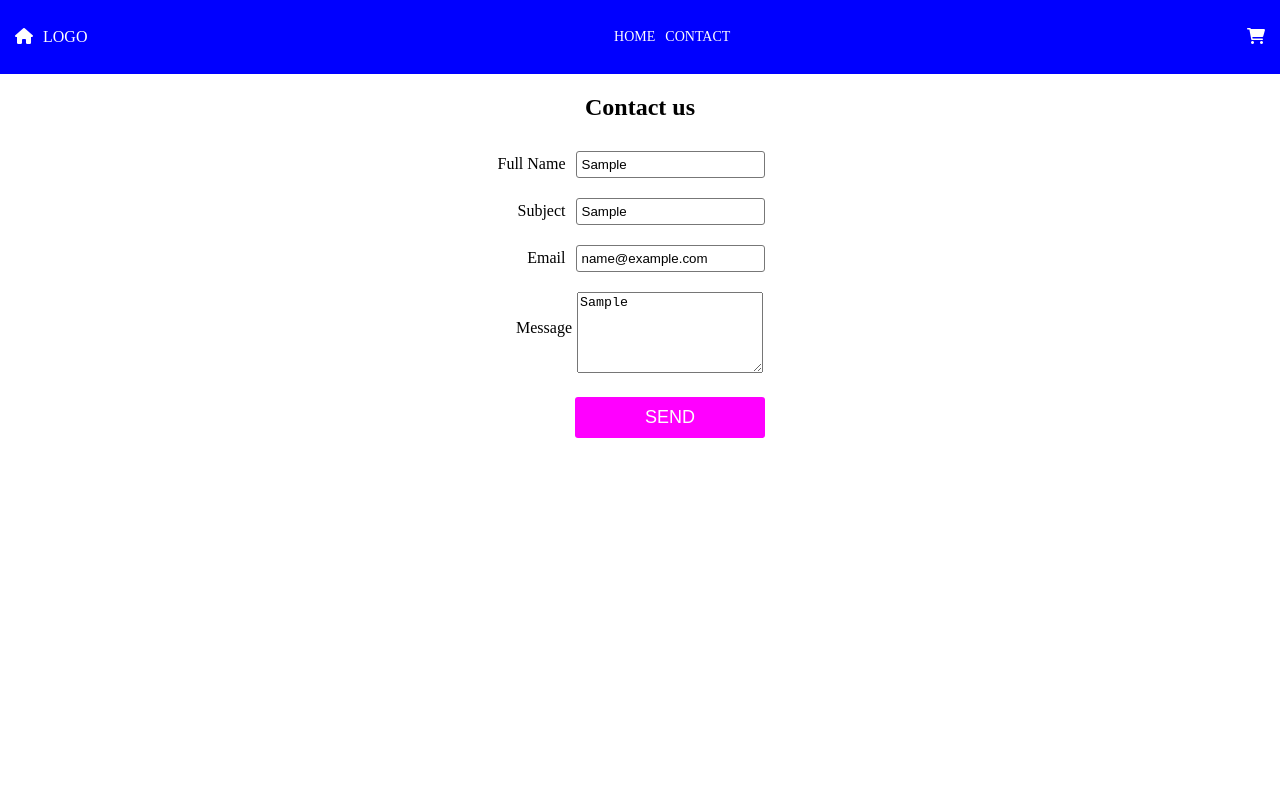
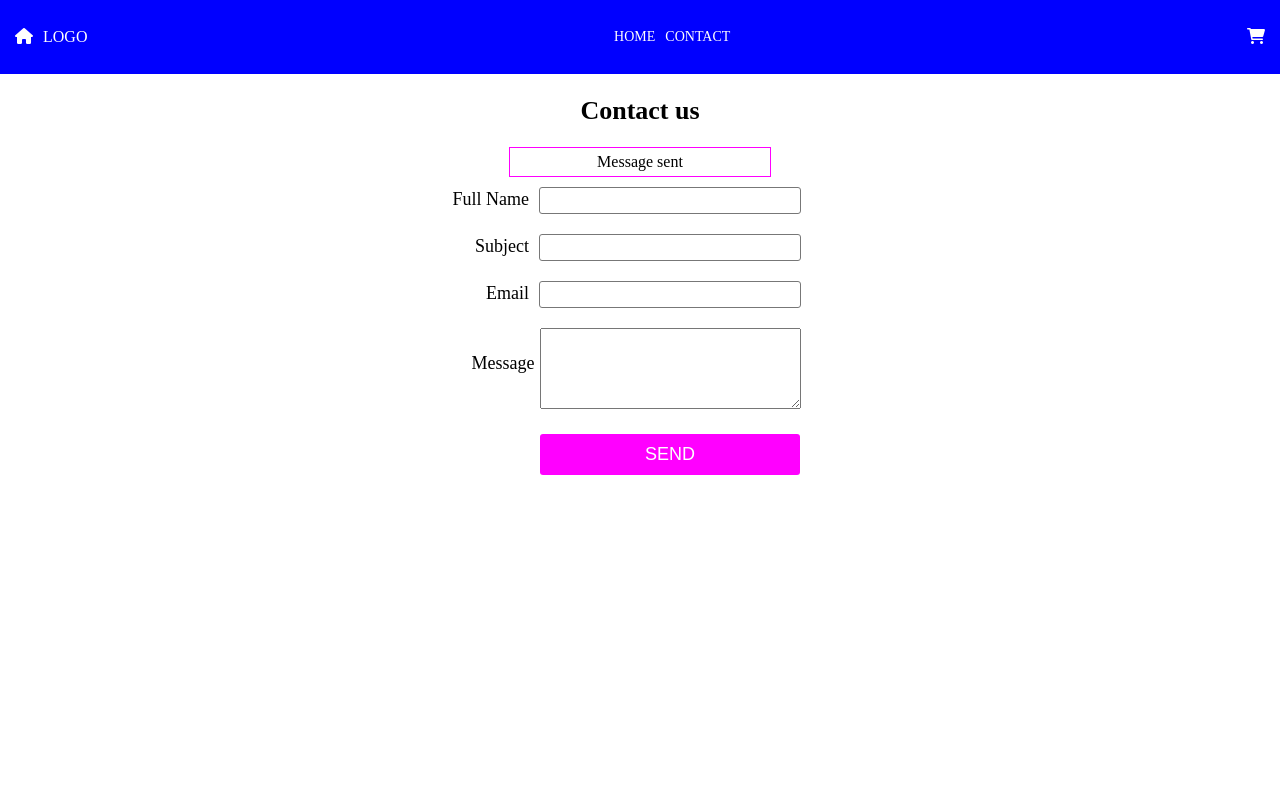
Before and after one commit to tnjensen/CA, a React (Vite) app: page /contact in a window 1280 px wide. Both pictures are taken after typing "Sample", "Sample", "name@example.com", "Sample" into the empty fields and a click on the input "Send". Shown: the top 800 px of the page. Built offline with nearby package versions, Linux system fonts and the light colour scheme.

Commit message:
Edited responsive + refactor files

```diff
--- a/src/App.jsx
+++ b/src/App.jsx
@@ -1,18 +1,15 @@
-import { useState } from 'react'
 import { Routes, Route} from 'react-router-dom'
 import './App.module.css'
 import Layout from './components/layout/Layout'
 import Home from './components/home/Home'
 import RouteNotFound from './components/RouteNotFound.'
 import Product from './components/product/Product'
-/* import ProductHook from './components/product/Product_hook' */
 import Cart from './components/cart/Cart'
 import Checkout from './components/checkout/Checkout'
 import Shop from './components/shop/Shop'
 import Contact from './components/contact/Contact'
 
 function App() {
-  const [products, setProducts] = useState(0);
 
   return (
     <div>
--- a/src/App.module.css
+++ b/src/App.module.css
@@ -1,7 +1,6 @@
-#root {
+:root {
   max-width: 1280px;
   margin: 0 auto;
-  padding: 2rem;
   text-align: center;
 }
 body{
--- a/src/components/checkout/Checkout.jsx
+++ b/src/components/checkout/Checkout.jsx
@@ -15,7 +15,7 @@ function Checkout(){
             setCart(clearCart);
         }
 
-    }, [cart, setCart, setCounter, clearCart]);
+    }, [cart, setCart, counter, setCounter, clearCart]);
 
     return(
         <div className={styles.checkoutContent}>
--- a/src/components/contact/Contact.jsx
+++ b/src/components/contact/Contact.jsx
@@ -1,6 +1,8 @@
+import { useState } from 'react';
 import styles from './contact.module.css';
 
 function Contact(){
+    const [message,setMessage] = useState("");
 
     const handleSubmit = (e) => {
         e.preventDefault();
@@ -9,10 +11,13 @@ function Contact(){
 
         const json = Object.fromEntries(formData.entries());
         console.log(json);
+        setMessage("Message sent");
+        e.target.reset();
     }
     return(
         <div className={styles.mainContent}>
             <h2 className={styles.contactHeader}>Contact us</h2>
+            {message && <div className={styles.submitMessage}>{message}</div>}
             <form onSubmit={handleSubmit} className={styles.contactForm}>
                 <div><label htmlFor='fullName'>Full Name</label>
                 <input type='text' name='fullName' minLength='3' required />
--- a/src/components/contact/contact.module.css
+++ b/src/components/contact/contact.module.css
@@ -21,9 +21,9 @@ input{
 textarea{
     position: relative;
     left: -5px;
-   display: inline-block;
-   width: 180px;
-   margin: 10px 0 0 10px;
+    display: inline-block;
+    width: 180px;
+    margin: 10px 0 0 10px;
 }
 .messageLabel{
     position: relative;
@@ -45,3 +45,28 @@ textarea{
 .submitButton:hover{
     opacity: .7;
 }
+.submitMessage{
+    border: 1px solid #ff00ff;
+    padding: 5px;
+    width: 250px;
+    position: relative;
+    left: 50%;
+    transform: translateX(-50%);
+}
+@media screen and (min-width: 768px){
+    h2{
+        font-size: 26px;
+    }
+    label{
+        font-size: 18px;
+    }
+    input{
+        width: 250px;
+    }
+    textarea{
+        width: 255px;
+    }
+    .submitButton{
+        width: 260px;
+    }
+}
--- a/src/components/products/Products.jsx
+++ b/src/components/products/Products.jsx
@@ -60,11 +60,8 @@ function Products(){
     return(
         <>
         <div className={styles.searchBar}>
-        Search:
-        <span>
-            <input type="text" placeholder='Find product'
+            <input type="text" name='products' placeholder='Find product'
             onChange={(e) => searchItems(e.target.value)}/>
-        </span>
         </div>
         <div className={styles.mainContent}>
             <h1>Products</h1>
--- a/src/components/products/products.module.css
+++ b/src/components/products/products.module.css
@@ -3,22 +3,21 @@
     flex-wrap: wrap;
     justify-content: center;
     min-height: 100vh;
+    position: relative;
 }
 .mainContent h1{
     min-width: 100%;
     text-align: center;
 }
 .searchBar{
-    display: flex;
-    align-items: center;
-    gap: 7px;
-    margin: 20px 0 0 15px;
+    text-align: left;
+    margin: 20px 0 0 35px;
 }
 .counter{
     color: #fffefe;
     background-color: #ff00ff;
     position: absolute;
-    top: 15px;
+    top: -125px;
     right: 10px;
     border-radius: 50%;
     padding: 0 3px;
@@ -35,3 +34,14 @@
 .productCard img:hover{
     opacity: .8;
 }
+@media screen and (min-width: 768px){
+    h1{
+        font-size: 34px;
+    }
+    h2{
+        font-size: 26px;
+    }
+    input{
+        width: 250px;
+    }
+}
```
Also changed, not shown: src/components/home/Home.jsx (+0 -8 lines).
